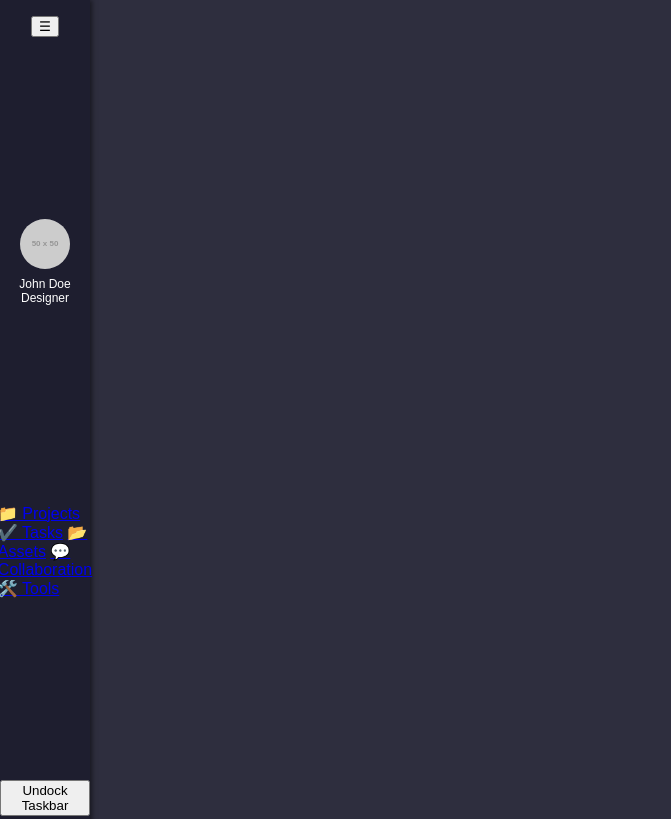
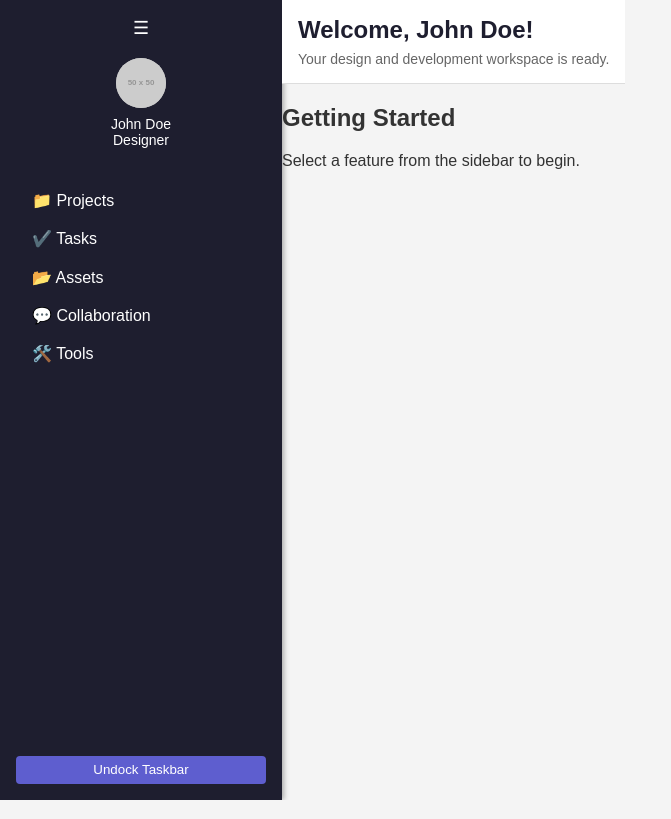
Before and after one commit to eric323c/dddash, a plain HTML site: page html/index.html in a window 1280 px wide. Shown: the top 819 px of the page, without its empty margins (0-671 px from the left). Drawn offline with Linux system fonts and the light colour scheme; files that its build step writes are made by us from their sources; placeholder pictures from the web are drawn by us; files whose address does not match are found by name.

Commit message:
Update styles.css

```diff
--- a/css/styles.css
+++ b/css/styles.css
@@ -1,87 +1,172 @@
-/* Taskbar Styling */
+/* General Styling */
 body {
     margin: 0;
-    padding: 0;
-    background-color: #2e2e3e;
     font-family: Arial, sans-serif;
-    color: white;
+    background-color: #f4f4f4;
+    color: #333;
+    display: flex;
+    height: 100vh;
 }
 
+#workspace {
+    display: flex;
+    flex-grow: 1;
+}
+
+/* Sidebar (Taskbar) */
 .taskbar {
     background-color: #1e1e2f;
-    width: 90px;
-    height: 100vh;
+    color: white;
+    width: 250px;
     display: flex;
     flex-direction: column;
-    align-items: center;
-    justify-content: space-between;
-    padding: 1em 0;
-    box-shadow: 2px 0 5px rgba(0, 0, 0, 0.5);
+    padding: 1em;
+    box-shadow: 2px 0 5px rgba(0, 0, 0, 0.3);
+    transition: width 0.3s ease;
+}
+
+.taskbar.collapsed {
+    width: 60px;
+}
+
+#collapseToggle {
+    background: none;
+    border: none;
+    color: white;
+    font-size: 18px;
+    cursor: pointer;
+    margin-bottom: 1em;
 }
 
 .profile {
     display: flex;
     flex-direction: column;
     align-items: center;
-    margin-bottom: 1em;
+    margin-bottom: 2em;
 }
 
 .avatar {
     width: 50px;
     height: 50px;
     border-radius: 50%;
-    background-color: #3e3e4f;
     margin-bottom: 0.5em;
+    background-color: #ccc;
+}
+
+.info {
+    text-align: center;
 }
 
 .info p {
     margin: 0;
-    text-align: center;
-    font-size: 12px;
-    color: #fff;
+    font-size: 14px;
 }
 
-.icons {
-    display: flex;
-    flex-direction: column;
-    gap: 1em;
+.taskbar nav a {
+    text-decoration: none;
+    color: white;
+    display: block;
+    padding: 0.5em 1em;
+    margin: 0.2em 0;
+    border-radius: 4px;
+    cursor: pointer;
+    font-size: 16px;
+    background: none;
 }
 
-.icon-button {
-    background: none;
-    border: none;
-    cursor: pointer;
-    font-size: 24px;
-    transition: transform 0.2s ease, color 0.2s ease;
+.taskbar nav a:hover {
+    background-color: #3c3c5e;
 }
 
-.icon-button:hover {
-    transform: scale(1.2);
+#dockToggle {
+    margin-top: auto;
+    background-color: #5e5ecf;
+    padding: 0.5em;
+    border: none;
+    color: white;
+    border-radius: 4px;
+    cursor: pointer;
 }
 
-.logout-button {
-    background: none;
-    border: none;
-    cursor: pointer;
-    font-size: 24px;
+#dockToggle:hover {
+    background-color: #7e7eff;
 }
 
-/* Popups */
-.popup {
+/* Sticky Header */
+.sticky-header {
+    position: sticky;
+    top: 0;
+    background: white;
+    padding: 1em;
+    border-bottom: 1px solid #ddd;
+    z-index: 10;
+}
+
+.sticky-header h1 {
+    margin: 0;
+    font-size: 24px;
+    color: #1e1e2f;
+}
+
+.sticky-header p {
+    margin: 0.5em 0 0;
+    font-size: 14px;
+    color: #666;
+}
+
+/* Modals */
+.modal {
     position: fixed;
     top: 50%;
     left: 50%;
     transform: translate(-50%, -50%);
-    background-color: #1e1e2f;
-    color: white;
-    padding: 1em;
+    background: white;
+    padding: 2em;
     border-radius: 8px;
-    display: flex;
-    flex-direction: column;
-    align-items: center;
-    box-shadow: 0 0 10px rgba(0, 0, 0, 0.5);
+    box-shadow: 0 4px 6px rgba(0, 0, 0, 0.2);
+    z-index: 100;
 }
 
+.modal h3 {
+    margin-top: 0;
+    font-size: 20px;
+}
+
+.modal input,
+.modal textarea,
+.modal select {
+    width: 100%;
+    margin-bottom: 1em;
+    padding: 0.5em;
+    border: 1px solid #ddd;
+    border-radius: 4px;
+}
+
+.modal button {
+    padding: 0.5em 1em;
+    background-color: #5e5ecf;
+    color: white;
+    border: none;
+    border-radius: 4px;
+    cursor: pointer;
+}
+
+.modal button:hover {
+    background-color: #7e7eff;
+}
+
+/* Hidden Utility Class */
 .hidden {
     display: none;
 }
+
+/* Responsive Design */
+@media (max-width: 768px) {
+    .taskbar {
+        width: 200px;
+    }
+
+    #workspaceContent {
+        padding: 1em;
+    }
+}
```
